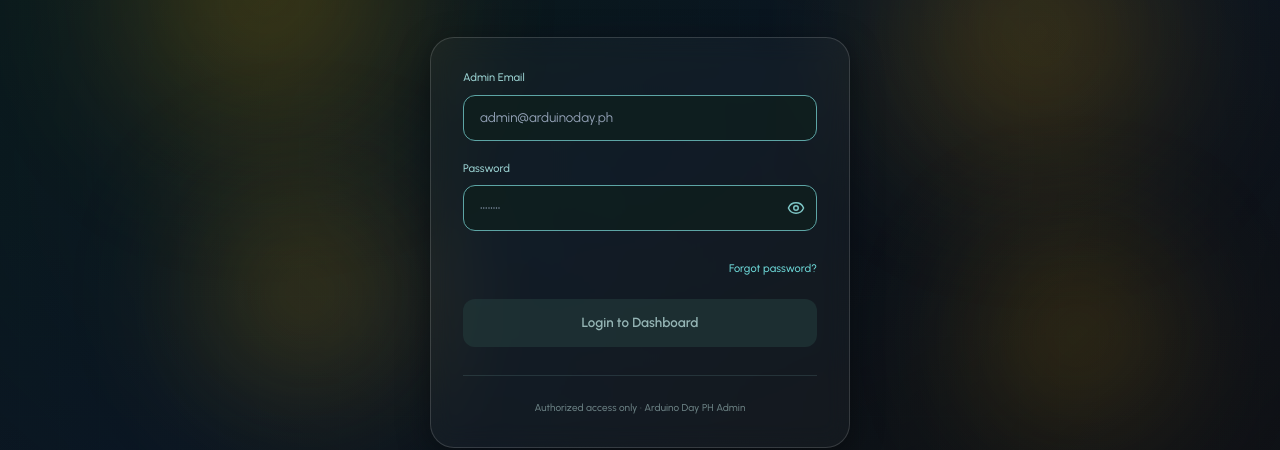
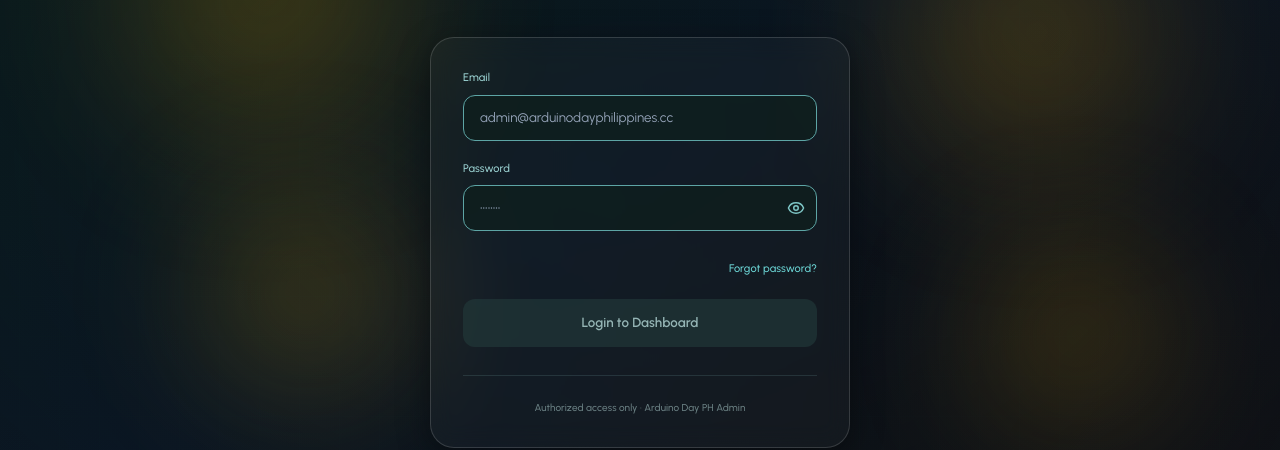
Before and after one commit to ArduinoDayPhilippines/registration-website, a Next.js app in the folder frontend/: page / in a window 1280 px wide. Shown: the part 243-693 px from the top of the page. Built offline with nearby package versions, Linux system fonts and the light colour scheme.

Commit message:
feat: implement login functionality with Supabase integration

```diff
--- /dev/null
+++ b/frontend/src/app/auth/actions.ts
@@ -0,0 +1,25 @@
+"use server";
+
+import { createClient } from "@/lib/supabase/server";
+import { revalidatePath } from "next/cache";
+import { redirect } from "next/navigation";
+
+export async function login(formData: FormData) {
+  const supabase = await createClient();
+
+  const email = formData.get("email") as string;
+
+  const password = formData.get("password") as string;
+
+  const { error: loginError } = await supabase.auth.signInWithPassword({
+    email,
+    password,
+  });
+
+  if (loginError) {
+    console.error("Login error:", loginError.message);
+    redirect("/?error=Invalid credentials");
+  }
+  revalidatePath("/", "layout");
+  redirect("/dashboard");
+}
--- a/frontend/src/components/admin/AdminLoginForm.tsx
+++ b/frontend/src/components/admin/AdminLoginForm.tsx
@@ -1,60 +1,20 @@
-'use client';
+"use client";
 
-import React, { useState } from 'react';
-import { Loader2, Eye, EyeOff } from 'lucide-react';
-import { useRouter } from 'next/navigation';
+import { useState } from "react";
+import { login } from "@/app/auth/actions";
+import { Loader2, Eye, EyeOff } from "lucide-react";
 
 export default function AdminLoginForm() {
-  const router = useRouter();
-  const [email, setEmail] = useState('');
-  const [password, setPassword] = useState('');
-  const [error, setError] = useState('');
+  const [email, setEmail] = useState("");
+  const [password, setPassword] = useState("");
+  const [error, setError] = useState("");
   const [isLoading, setIsLoading] = useState(false);
   const [focusedField, setFocusedField] = useState<string | null>(null);
   const [showPassword, setShowPassword] = useState(false);
 
-  const handleSubmit = async (e: React.FormEvent) => {
-    e.preventDefault();
-
-    if (!email || !password) {
-      setError('Please fill in all fields');
-      return;
-    }
-
-    setError('');
-    setIsLoading(true);
-
-    try {
-      const response = await fetch('/api/auth/login', {
-        method: 'POST',
-        headers: {
-          'Content-Type': 'application/json',
-        },
-        body: JSON.stringify({ email, password }),
-      });
-
-      const data = await response.json();
-
-      if (!response.ok) {
-        setError('Invalid admin credentials. Please try again.');
-        return;
-      }
-
-      if (data.ok) {
-        router.push('/dashboard');
-      } else {
-        setError('Login failed. Please try again.');
-      }
-    } catch (err) {
-      console.error('Login error:', err);
-      setError('Network error. Please check your connection.');
-    } finally {
-      setIsLoading(false);
-    }
-  };
-
   return (
-    <div className="
+    <div
+      className="
       relative overflow-hidden
       bg-[rgba(255,255,255,0.03)]
       backdrop-blur-md
@@ -62,32 +22,33 @@ export default function AdminLoginForm() {
       rounded-[24px]
       p-8
       shadow-[0_8px_32px_rgba(0,0,0,0.4)]
-    ">
-      <form onSubmit={handleSubmit} className="space-y-5">
-        {/* Error message */}
+    "
+    >
+      <form className="space-y-5">
+        {/* error message */}
         {error && (
           <div className="bg-red-500/10 border border-red-400/30 rounded-xl px-4 py-3 mb-4">
             <p className="text-red-200 text-xs text-center">{error}</p>
           </div>
         )}
-
-        {/* Email Input */}
+        {/* email input */}
         <div className="space-y-2">
           <label className="text-[#9dd5d5] text-[11px] font-medium block">
-            Admin Email
+            Email
           </label>
           <input
+            name="email"
             type="email"
-            placeholder="admin@arduinoday.ph"
+            placeholder="admin@arduinodayphilippines.cc"
             value={email}
             onChange={(e) => setEmail(e.target.value)}
-            onFocus={() => setFocusedField('email')}
+            onFocus={() => setFocusedField("email")}
             onBlur={() => setFocusedField(null)}
             disabled={isLoading}
             className={`
               w-full
               !bg-[rgba(15,30,30,0.9)]
-              border ${focusedField === 'email' ? '!border-[#7dc5c5]' : '!border-[#5da5a5]'}
+              border ${focusedField === "email" ? "!border-[#7dc5c5]" : "!border-[#5da5a5]"}
               rounded-xl
               px-4 py-3
               !text-[#d5e5e5] text-sm
@@ -99,25 +60,25 @@ export default function AdminLoginForm() {
             `}
           />
         </div>
-
-        {/* Password Input */}
+        {/* password input */}
         <div className="space-y-2">
           <label className="text-[#9dd5d5] text-[11px] font-medium block">
             Password
           </label>
           <div className="relative">
             <input
+              name="password"
               type={showPassword ? "text" : "password"}
               placeholder="••••••••"
               value={password}
               onChange={(e) => setPassword(e.target.value)}
-              onFocus={() => setFocusedField('password')}
+              onFocus={() => setFocusedField("password")}
               onBlur={() => setFocusedField(null)}
               disabled={isLoading}
               className={`
                 w-full
                 !bg-[rgba(15,30,30,0.9)]
-                border ${focusedField === 'password' ? '!border-[#7dc5c5]' : '!border-[#5da5a5]'}
+                border ${focusedField === "password" ? "!border-[#7dc5c5]" : "!border-[#5da5a5]"}
                 rounded-xl
                 px-4 py-3 pr-12
                 !text-[#d5e5e5] text-sm
@@ -128,6 +89,7 @@ export default function AdminLoginForm() {
                 disabled:opacity-50 disabled:cursor-not-allowed
               `}
             />
+            {/* show password toggle */}
             <button
               type="button"
               onClick={() => setShowPassword(!showPassword)}
@@ -139,8 +101,7 @@ export default function AdminLoginForm() {
             </button>
           </div>
         </div>
-
-        {/* Forgot Password */}
+        {/* forgot password button */}
         <div className="text-right pt-1">
           <button
             type="button"
@@ -150,11 +111,11 @@ export default function AdminLoginForm() {
             Forgot password?
           </button>
         </div>
-
-        {/* Login Button - Muted/Disabled appearance */}
+        {/* submit button */}
         <button
           type="submit"
           disabled={isLoading}
+          formAction={login}
           className="
             w-full
             bg-[rgba(35,60,60,0.6)]
@@ -176,7 +137,7 @@ export default function AdminLoginForm() {
               Logging in...
             </span>
           ) : (
-            'Login to Dashboard'
+            "Login to Dashboard"
           )}
         </button>
       </form>
```
